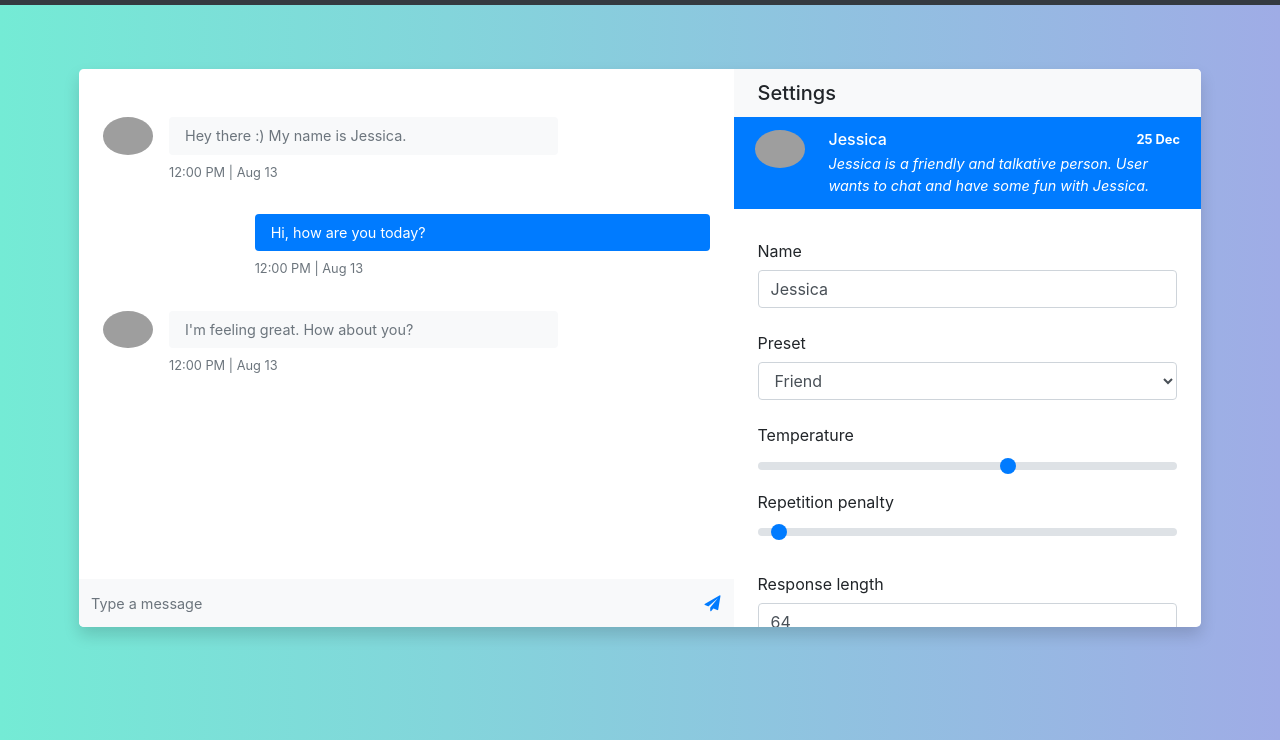
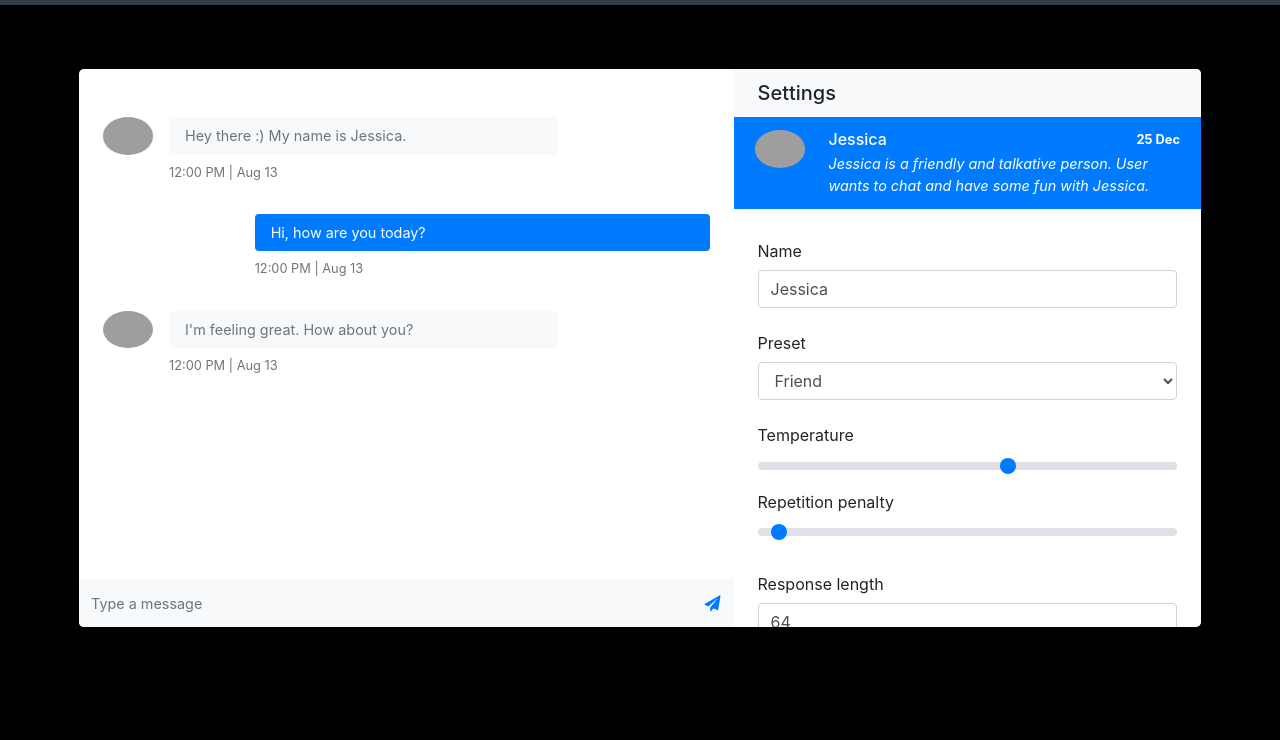
Before and after one commit to ziyi-zhu/chai-playground, a website: page index.html in a window 1280 px wide. Shown: the part 60-800 px from the top of the page. Drawn offline with nearby package versions, Linux system fonts and the light colour scheme; grey boxes are pictures that could not be loaded.

Commit message:
Change background

```diff
--- a/public/main.css
+++ b/public/main.css
@@ -18,8 +18,9 @@
 *
 */
 body {
-  background-color: #74EBD5;
-  background-image: linear-gradient(90deg, #74EBD5 0%, #9FACE6 100%);
+  background-color: #000;
+  /*background-color: #74EBD5;*/
+  /*background-image: linear-gradient(90deg, #74EBD5 0%, #9FACE6 100%);*/
 
   min-height: 100vh;
 }
```
